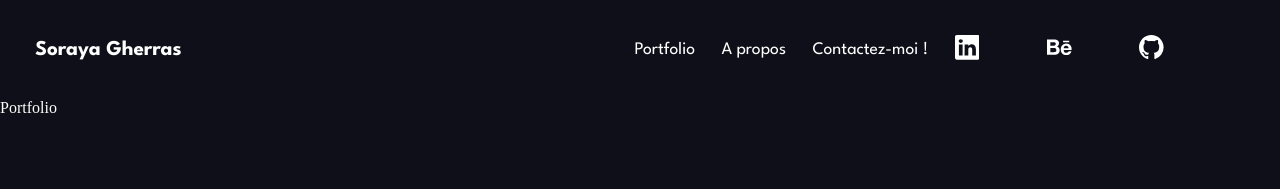
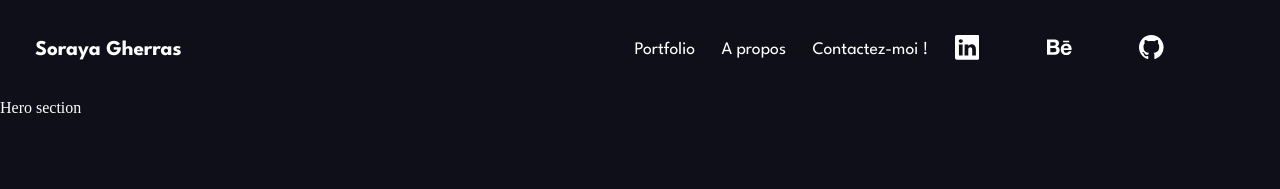
Before and after one commit to Assoghe/portfolionew, a React (Vite) app: page / in a window 1280 px wide. Shown: the top 189 px of the page. Built offline with nearby package versions, Linux system fonts and the light colour scheme.

Commit message:
Portfolio-Hero > Add Portfolio files and add Hero Section.tsx

```diff
--- a/src/App.tsx
+++ b/src/App.tsx
@@ -1,7 +1,7 @@
 import { Route, Routes } from 'react-router-dom'
 import './App.css'
 import NavBar from './components/NavBar'
-import Portfolio from './pages/Portfolio'
+import Portfolio from './pages/Portfolio/Portfolio'
 import About from './pages/About'
 import Contact from './pages/Contact'
 
--- /dev/null
+++ b/src/pages/Portfolio/HeroSection.tsx
@@ -0,0 +1,11 @@
+import React from 'react'
+
+function HeroSection() {
+  return (
+    <div>
+      Hero section
+    </div>
+  )
+}
+
+export default HeroSection
--- a/src/pages/Portfolio.tsx
+++ b/src/pages/Portfolio/Portfolio.tsx
@@ -1,10 +1,11 @@
 import React from 'react'
+import HeroSection from './HeroSection'
 
 function Portfolio() {
   return (
-    <div>
-      Portfolio
-    </div>
+    <>
+      <HeroSection/>
+    </>
   )
 }
 
```
